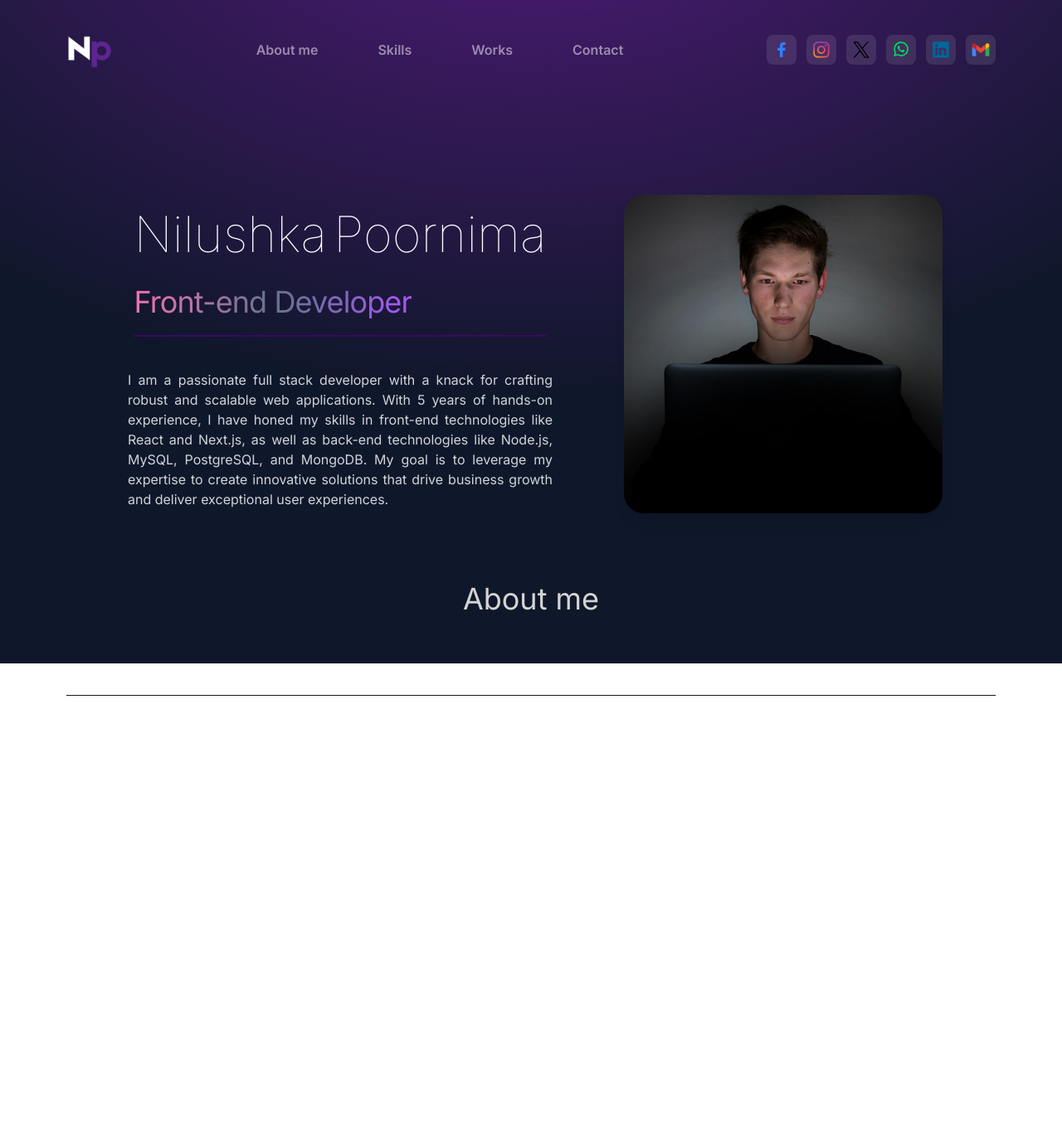
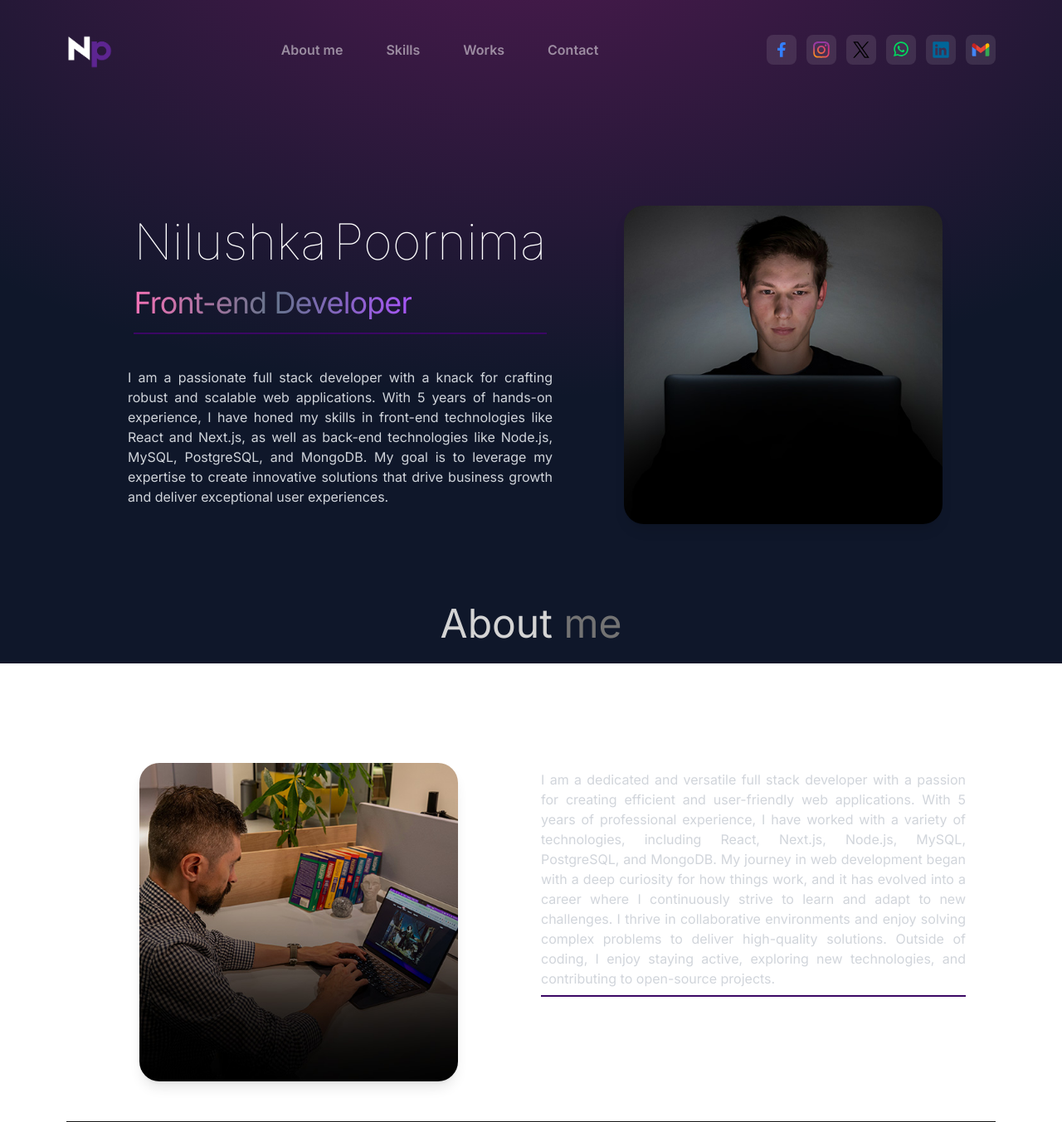
Before and after one commit to Nilushka-Poornima/Portfolio, a React (Create React App) app: page / in a window 1280 px wide. Shown: the whole page at 83% size. Before the commit the page ends 839 px from the top, so only its background shows below. Built offline with nearby package versions, Linux system fonts and the light colour scheme.

Commit message:
about me finish but page delay is there

```diff
--- a/package.json
+++ b/package.json
@@ -4,6 +4,7 @@
   "private": true,
   "dependencies": {
     "@hookform/resolvers": "^3.9.1",
+    "@material-tailwind/react": "^2.1.10",
     "@testing-library/jest-dom": "^5.17.0",
     "@testing-library/react": "^13.4.0",
     "@testing-library/user-event": "^13.5.0",
@@ -46,6 +47,6 @@
     "@babel/plugin-proposal-private-property-in-object": "^7.21.11",
     "autoprefixer": "^10.4.20",
     "postcss": "^8.4.49",
-    "tailwindcss": "^3.4.15"
+    "tailwindcss": "^3.4.16"
   }
 }
--- a/src/App.jsx
+++ b/src/App.jsx
@@ -7,7 +7,7 @@ const App = () => {
     <div className="overflow-hidden text-neutral-300 antialiased selection:bg-white/20 selection:text-cyan-50zz">
       {/* Background */}
       <div className="fixed top-0 -z-10 h-full w-full">
-        <div className="absolute top-0 z-[-2] h-screen w-screen bg-slate-900 bg-[radial-gradient(ellipse_80%_80%_at_50%_-20%,rgba(176,31,238,0.41),rgba(255,255,255,0))]"></div>
+        <div className="absolute top-0 z-[-2] h-screen w-full bg-slate-900 bg-[radial-gradient(ellipse_80%_80%_at_50%_-20%,rgba(176,31,138,0.41),rgba(255,255,255,0))]"></div>
       </div>
 
       {/* Main Content */}
--- a/src/components/About.jsx
+++ b/src/components/About.jsx
@@ -1,9 +1,27 @@
 import React from 'react'
+import aboutImg from "../assets/about.jpg"
+import { ABOUT_TEXT } from '../constants'
 
 const About = () => {
   return (
     <div className="border-b border-neutral-900 pb-4 ">
-        <h1 className="my-20 text-center text-4xl">About me</h1>
+      <h1 className="mt-24 mb-28 text-center text-5xl">About
+        <span className="text-neutral-500"> me</span>
+      </h1>
+      <div className="flex flex-wrap sm:flex-wrap-reverse ">
+        <div className="w-full lg:w-1/2 lg:p-8">
+          <div className="flex items-center justify-center">
+            <img src={aboutImg} alt="about" className="w-56 h-56 lg:min-w-96 lg:h-96 rounded-3xl object-cover shadow-lg" />
+          </div>
+        </div>
+        <div className="w-full lg:w-1/2">
+          <div className="flex justify-center lg:justify-start">
+            <p className="py-2 mt-8 text-sm lg:text-base  text-gray-300 max-w-sm lg:max-w-lg text-center lg:text-justify border-b-2 border-purple-950 m-3">
+              {ABOUT_TEXT}
+            </p>
+          </div>
+        </div>
+      </div>
     </div>
   )
 }
--- a/src/components/Home.jsx
+++ b/src/components/Home.jsx
@@ -9,9 +9,9 @@ const Home = () => {
       {/* Left Section: Name and Title */}
       <div className="flex flex-col lg:items-start  lg:text-left lg:flex-grow  ">
         <div className="flex flex-col items-center text-justify lg:flex lg:flex-col lg:items-center w-full">
-          <div className="border-b-2 relative flex flex-col items-center lg:items-start py-5 border-purple-950">
-
-            <h1 className="text-4xl lg:text-6xl font-thin pb-8 ">
+          <div className="relative flex flex-col items-center py-4 border-b-2 border-purple-950 lg:items-start">
+            {/* Add your inner content here */}
+          <h1 className="text-4xl lg:text-6xl font-thin pb-6 ">
             {/* First Name with Zoop Animation */}
             <motion.span
               whileHover={{
@@ -40,22 +40,22 @@ const Home = () => {
           </span>
         </div>
         {/* Paragraph Section */}
-          <p className="py-2 mt-8 text-sm lg:text-base sm:text-base text-gray-300 max-w-sm lg:max-w-lg lg:text-justify sm:text-center">
+        <p className="py-2 mt-8 text-sm lg:text-base  text-gray-300 max-w-sm lg:max-w-lg text-center lg:text-justify ">
           {HERO_CONTENT}
         </p>
 
       </div>
     </div>
 
-      {/* Right Section: Profile Image */}
+      {/* Right Section: Profile Image */ }
   <div className="flex flex-col items-center w-full lg:w-auto lg:mr-16">
     <img
       src={profilePic}
       alt="Profile"
-          className="w-32 h-32 lg:w-96 lg:h-96 rounded-3xl object-cover shadow-lg"
+      className="w-56 h-56 mt-4 lg:min-w-96 lg:h-96 rounded-3xl object-cover shadow-lg"
     />
   </div>
-    </div>
+    </div >
   );
 };
 
--- a/src/components/Navbar.jsx
+++ b/src/components/Navbar.jsx
@@ -9,7 +9,7 @@ const Navbar = () => {
 
   return (
     <div className="">
-      <nav className="mb-28  flex items-center justify-between py-8 ">
+      <nav className="mb- lg:mb-28  flex items-center justify-between py-8 ">
         <div className="flex items-center gap-4">
           <div className="block lg:hidden">
             <button
@@ -21,15 +21,15 @@ const Navbar = () => {
           </div>
           <img className="w-14  " src={logo} alt="logo" />
         </div>
-
         {/* Navigation Links */}
         <div
-          className={`absolute top-20 w-[250px] h-auto rounded-md py-4 px-6 transition-all duration-300
-    ${menuOpen ? "translate-x-0 backdrop-blur-xl bg-white/10" : "hidden"}
-    lg:translate-x-0 lg:static lg:flex lg:w-auto lg:shadow-none lg:rounded-none lg:py-0 lg:px-0 lg:backdrop-blur-none lg:bg-transparent gap-10`}
+          className={`absolute top-20  z-50 left-1/2 transform -translate-x-1/2 w-4/5  h-auto rounded-md py-4 px-6 transition-all duration-300
+                        ${menuOpen ? "flex flex-col items-center backdrop-blur-3xl bg-white/20" : "hidden"}
+                      lg:translate-x-0 lg:translate-y-0 lg:static lg:flex lg:w-auto lg:shadow-none lg:rounded-none lg:py-0 lg:px-0 lg:backdrop-blur-none lg:bg-transparent gap-5`}
         >
+
           <div className="lg:mb-0 relative group transition-all duration-300 hover:bg-white/20 rounded px-4 py-2">
-            <span className="text-white hover:bg group-hover:text-purple-400 group-hover:opacity-100 opacity-50 font-semibold transition-colors duration-300">
+            <span className="text-white hover:bg group-hover:text- group-hover:opacity-100 opacity-50 font-semibold transition-colors duration-300">
               About me
             </span>
             <span
@@ -59,7 +59,7 @@ const Navbar = () => {
             <span
               className="absolute bottom-0 left-0 w-full h-[2px] bg-purple-400 group-hover:scale-x-100 scale-x-0 transition-transform duration-300 origin-left"
             ></span>
-          </div>
+            </div>
         </div>
 
         {/* Social Media Icons */}
--- a/src/index.css
+++ b/src/index.css
@@ -5,6 +5,7 @@
 @tailwind components;
 @tailwind utilities;
 
+
 :root{
   font-family: "Inter", sans-serif;
 }
--- a/tailwind.config.js
+++ b/tailwind.config.js
@@ -2,8 +2,18 @@
 module.exports = {
   content: ["./src/**/*.{html,js,jsx}"],
   theme: {
-    extend: {},
-
+    extend: {
+      animation:{
+        gradient: 'gradientAnimation 6s linear infinite',
+      },
+      keyframes:{
+        graientAnimation:{
+          '0%': { 'background-position': '0% 50%' },
+          '50%': { 'background-position': '100% 50%' },
+          '100%': { 'background-position': '0% 50%' },
+        },
+      },
+    },
   },
   plugins: [],
 }
```
Also changed, not shown: 1 other file (tests, documents, lock files or other folders). Lines whose indentation alone changed are shown as unchanged.
